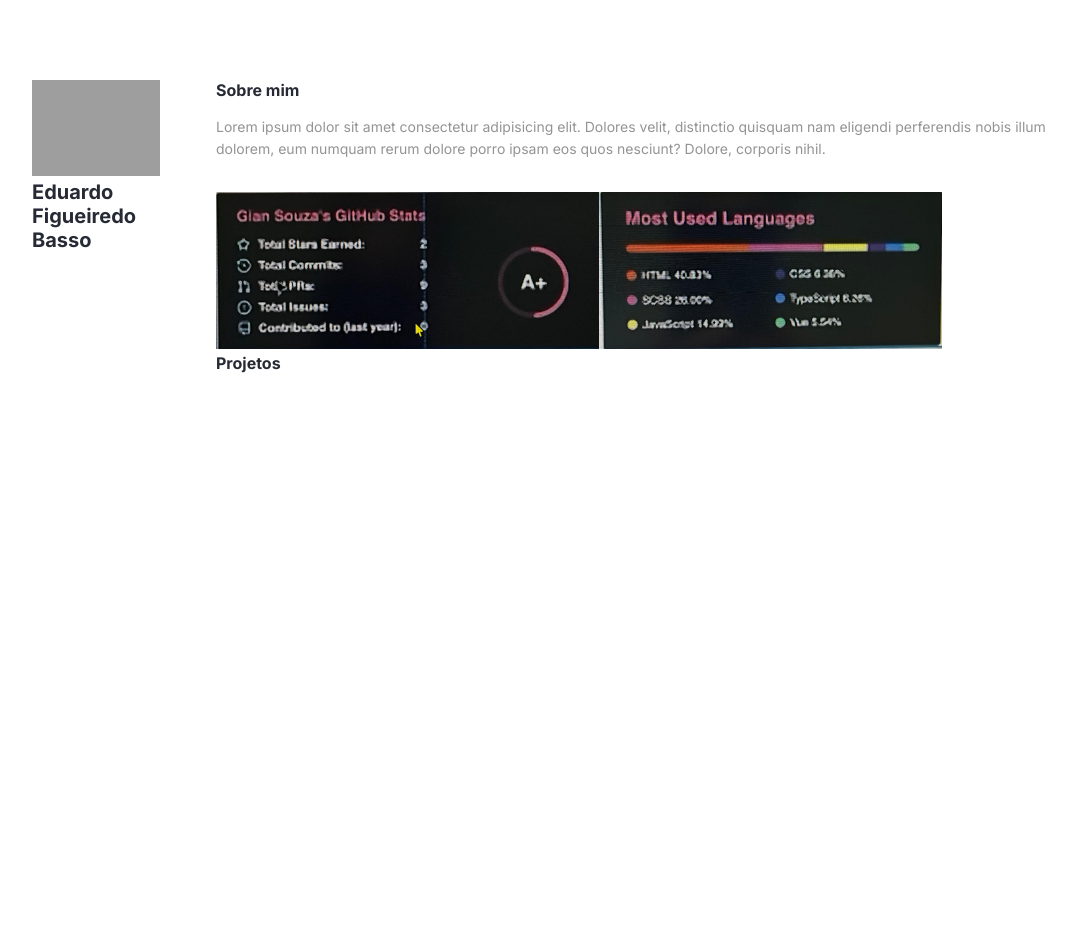
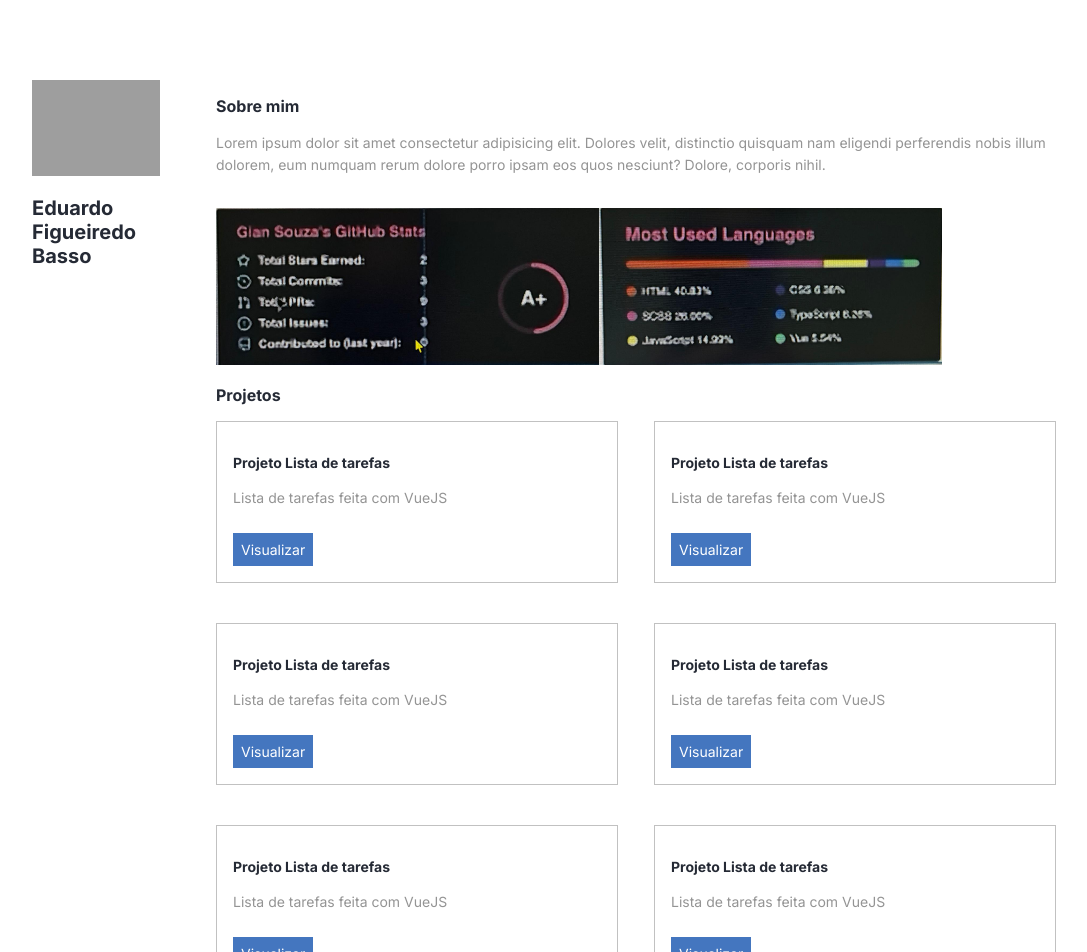
Before and after one commit to EduEbac/portifolio, a React (Create React App) app: page / in a window 1280 px wide. Shown: the top 952 px of the page, without its empty margins (96-1183 px from the left). Before the commit the page ends 800 px from the top, so only its background shows below. Built offline with nearby package versions, Linux system fonts and the light colour scheme; grey boxes are pictures that could not be loaded.

Commit message:
M29: Criado sessão de projetos + componente Projeto

```diff
--- /dev/null
+++ b/src/components/Projeto/index.tsx
@@ -0,0 +1,14 @@
+import Paragrafo from '../Paragrafo'
+import Titulo from '../Titulo'
+
+import { Card, LinksBotao } from './styles'
+
+const Projeto = () => (
+  <Card>
+    <Titulo>Projeto Lista de tarefas</Titulo>
+    <Paragrafo tipo="secundario">Lista de tarefas feita com VueJS</Paragrafo>
+    <LinksBotao>Visualizar</LinksBotao>
+  </Card>
+)
+
+export default Projeto
--- /dev/null
+++ b/src/components/Projeto/styles.ts
@@ -0,0 +1,16 @@
+import styled from 'styled-components'
+
+export const Card = styled.div`
+  border: 1px solid #c1c1c1;
+  padding: 16px;
+`
+
+export const LinksBotao = styled.a`
+  color: #fff;
+  font-size: 14px;
+  background-color: #4476bf;
+  text-decoration: none;
+  padding: 8px;
+  display: inline-block;
+  margin-top: 24px;
+`
--- a/src/components/Titulo/styles.ts
+++ b/src/components/Titulo/styles.ts
@@ -6,5 +6,5 @@
   color: #252a35;
   font-size: ${(props) => (props.fontSize ? props.fontSize + 'px' : '14px')};
   font-weight: bold;
-  margin-bottom: 16px;
+  margin: 16px 0;
 `
--- a/src/containers/Projetos/index.tsx
+++ b/src/containers/Projetos/index.tsx
@@ -1,8 +1,37 @@
+import Projeto from '../../components/Projeto'
 import Titulo from '../../components/Titulo'
+
+import { Lista } from './styles'
 
 const Projetos = () => (
   <section>
     <Titulo fontSize={16}>Projetos</Titulo>
+    <Lista>
+      <li>
+        <Projeto />
+      </li>
+      <li>
+        <Projeto />
+      </li>
+      <li>
+        <Projeto />
+      </li>
+      <li>
+        <Projeto />
+      </li>
+      <li>
+        <Projeto />
+      </li>
+      <li>
+        <Projeto />
+      </li>
+      <li>
+        <Projeto />
+      </li>
+      <li>
+        <Projeto />
+      </li>
+    </Lista>
   </section>
 )
 
--- /dev/null
+++ b/src/containers/Projetos/styles.ts
@@ -0,0 +1,14 @@
+import styled from 'styled-components'
+
+export const Lista = styled.ul`
+  display: grid;
+  grid-template-columns: 1fr 1fr;
+  column-gap: 36px;
+  row-gap: 40px;
+
+  @media (max-width: 768px) {
+    grid-template-columns: 1fr;
+    column-gap: 0;
+    row-gap: 16px;
+  }
+`
--- a/src/styles.ts
+++ b/src/styles.ts
@@ -5,6 +5,7 @@
     margin: 0;
     padding: 0;
     font-family: 'Inter', sans-serif;
+    list-style: none;
     }
 
     body {
```
